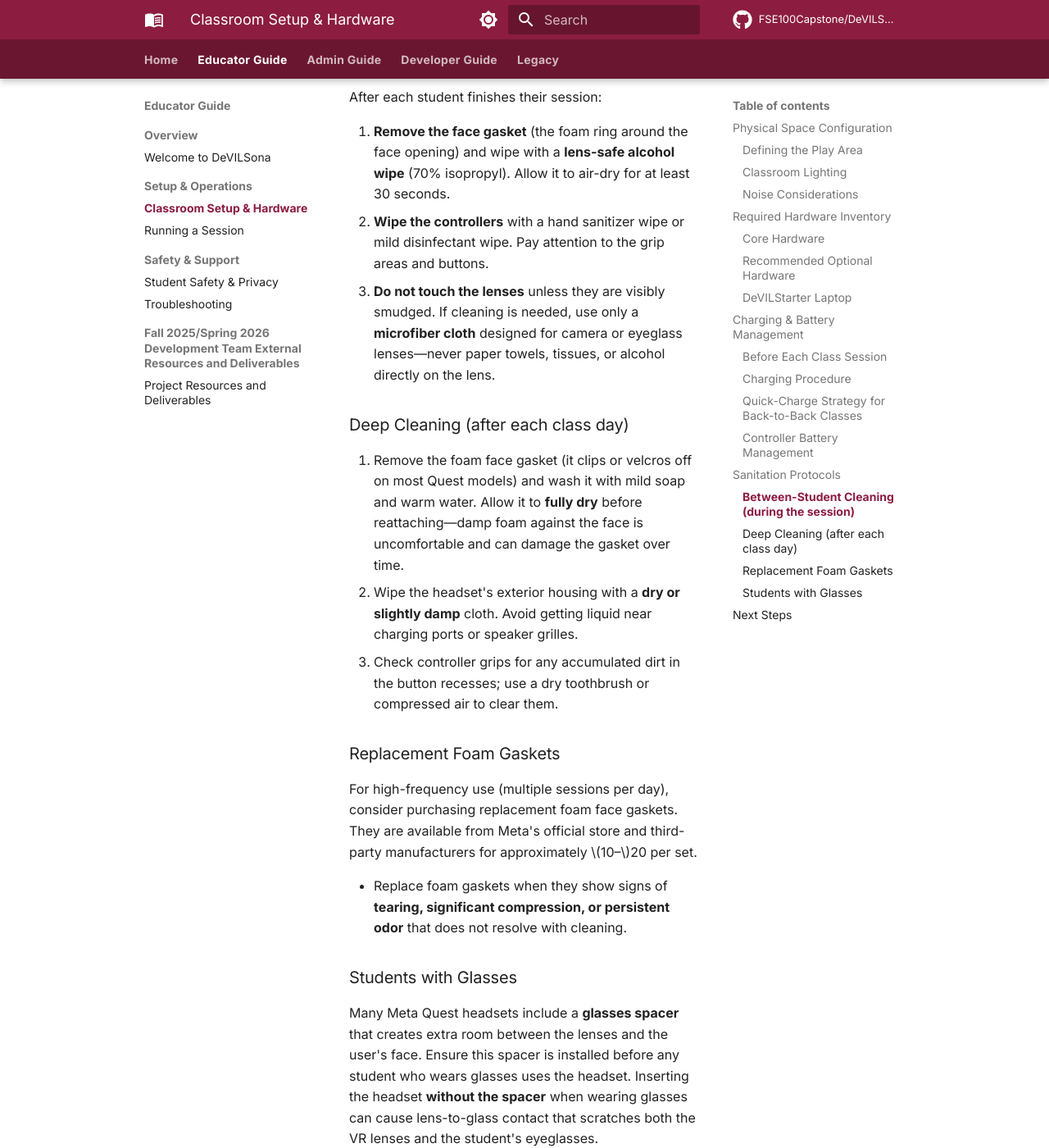
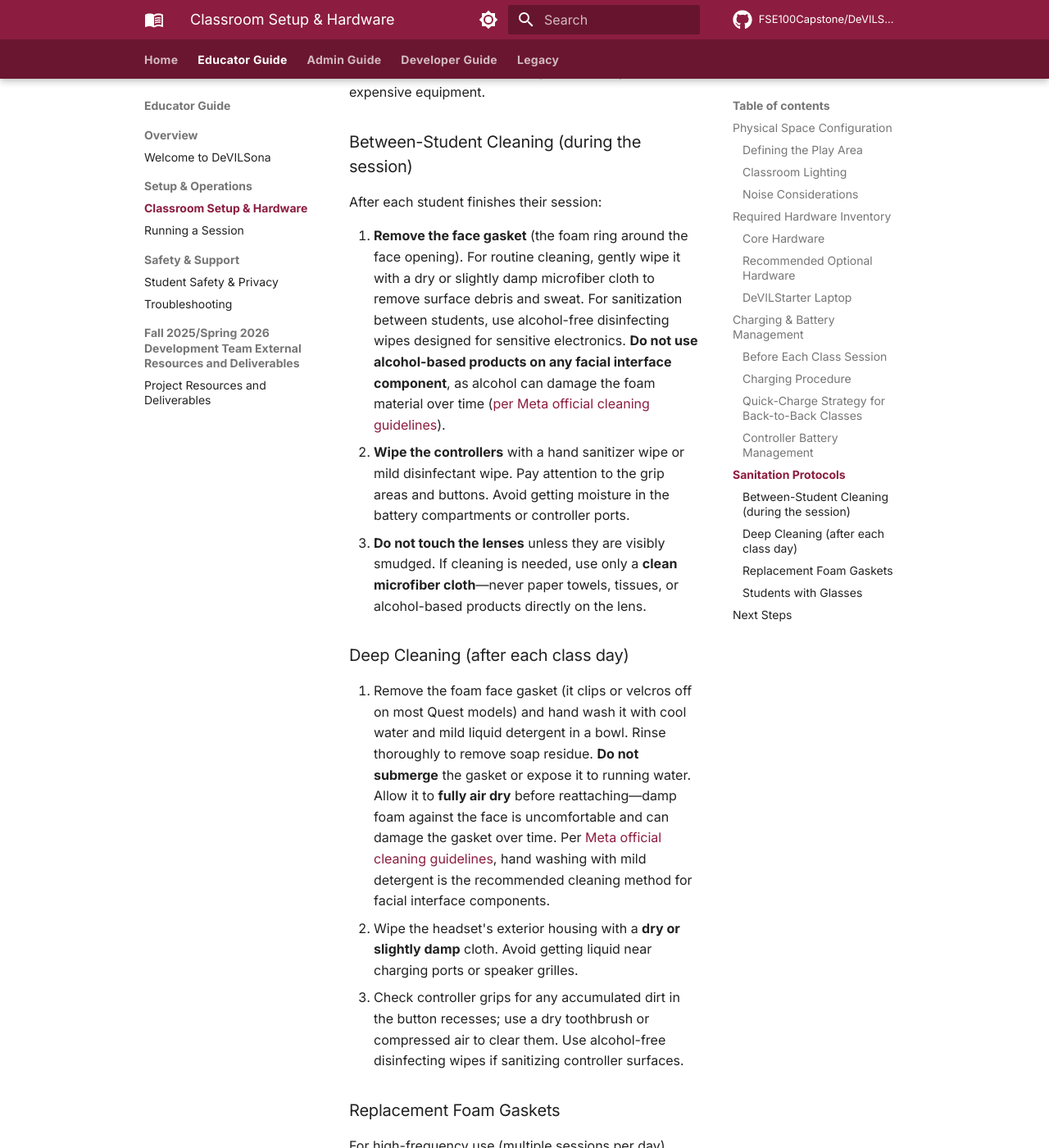
Before and after one commit to FSE100Capstone/DeVILSona-docs, an MkDocs documentation site: the page built from docs/educator-guide/classroom-setup.md, in a window 1280 px wide and 1400 px high, scrolled down 6773 px. Shown: the whole window at 82% size. Built offline with MkDocs 1.6.1 and Material for MkDocs 9.7.7, drawn with Linux system fonts in a browser that asks for light colours; comment, search, counter and statistics services are not loaded; some of the changed text lies outside the part shown.

Commit message:
Resolve cleaning-related inconsistencies

```diff
--- a/docs/educator-guide/classroom-setup.md
+++ b/docs/educator-guide/classroom-setup.md
@@ -115,10 +115,10 @@
 
 ### Controller Battery Management
 
-Controllers use **AA batteries** (one per controller on Quest 2; built-in rechargeable on Quest 3).
+Controllers rely on **AA batteries** or built-in USB-C ports for power, depending on your headset model.
 
-- Quest 2 controllers: Keep a supply of **AA Energizer or Duracell** alkaline batteries. Replace when the in-headset battery indicator shows one bar.
-- Quest 3 controllers: Charge via USB-C; the controllers charge simultaneously when connected to the headset during storage.
+- Quest 2 controllers: Keep a supply of **AA Energizer or Duracell** alkaline batteries and replace them as needed. The controller's exposed battery compartment can be cleaned with alcohol-free wipes before removing batteries.
+- Quest 3 controllers: Each controller has a **built-in USB-C port** for direct battery charging. Remove the AA batteries before using USB-C to charge the internal batteries. Recharge in a well-ventilated area while not worn. Controllers do not support official USB-C charging docks from Meta; use the built-in controller charging port instead.
 
 ---
 
@@ -130,15 +130,15 @@
 
 After each student finishes their session:
 
-1. **Remove the face gasket** (the foam ring around the face opening) and wipe with a **lens-safe alcohol wipe** (70% isopropyl). Allow it to air-dry for at least 30 seconds.
-2. **Wipe the controllers** with a hand sanitizer wipe or mild disinfectant wipe. Pay attention to the grip areas and buttons.
-3. **Do not touch the lenses** unless they are visibly smudged. If cleaning is needed, use only a **microfiber cloth** designed for camera or eyeglass lenses—never paper towels, tissues, or alcohol directly on the lens.
+1. **Remove the face gasket** (the foam ring around the face opening). For routine cleaning, gently wipe it with a dry or slightly damp microfiber cloth to remove surface debris and sweat. For sanitization between students, use alcohol-free disinfecting wipes designed for sensitive electronics. **Do not use alcohol-based products on any facial interface component**, as alcohol can damage the foam material over time ([per Meta official cleaning guidelines](https://www.meta.com/help/quest/467048561217367/)).
+2. **Wipe the controllers** with a hand sanitizer wipe or mild disinfectant wipe. Pay attention to the grip areas and buttons. Avoid getting moisture in the battery compartments or controller ports.
+3. **Do not touch the lenses** unless they are visibly smudged. If cleaning is needed, use only a **clean microfiber cloth**—never paper towels, tissues, or alcohol-based products directly on the lens.
 
 ### Deep Cleaning (after each class day)
 
-1. Remove the foam face gasket (it clips or velcros off on most Quest models) and wash it with mild soap and warm water. Allow it to **fully dry** before reattaching—damp foam against the face is uncomfortable and can damage the gasket over time.
+1. Remove the foam face gasket (it clips or velcros off on most Quest models) and hand wash it with cool water and mild liquid detergent in a bowl. Rinse thoroughly to remove soap residue. **Do not submerge** the gasket or expose it to running water. Allow it to **fully air dry** before reattaching—damp foam against the face is uncomfortable and can damage the gasket over time. Per [Meta official cleaning guidelines](https://www.meta.com/help/quest/467048561217367/), hand washing with mild detergent is the recommended cleaning method for facial interface components.
 2. Wipe the headset's exterior housing with a **dry or slightly damp** cloth. Avoid getting liquid near charging ports or speaker grilles.
-3. Check controller grips for any accumulated dirt in the button recesses; use a dry toothbrush or compressed air to clear them.
+3. Check controller grips for any accumulated dirt in the button recesses; use a dry toothbrush or compressed air to clear them. Use alcohol-free disinfecting wipes if sanitizing controller surfaces.
 
 ### Replacement Foam Gaskets
 
```
Also changed, not shown: other parts of docs/educator-guide/classroom-setup.md (+1 -1 lines), docs/educator-guide/troubleshooting.md (+1 -1 lines).
